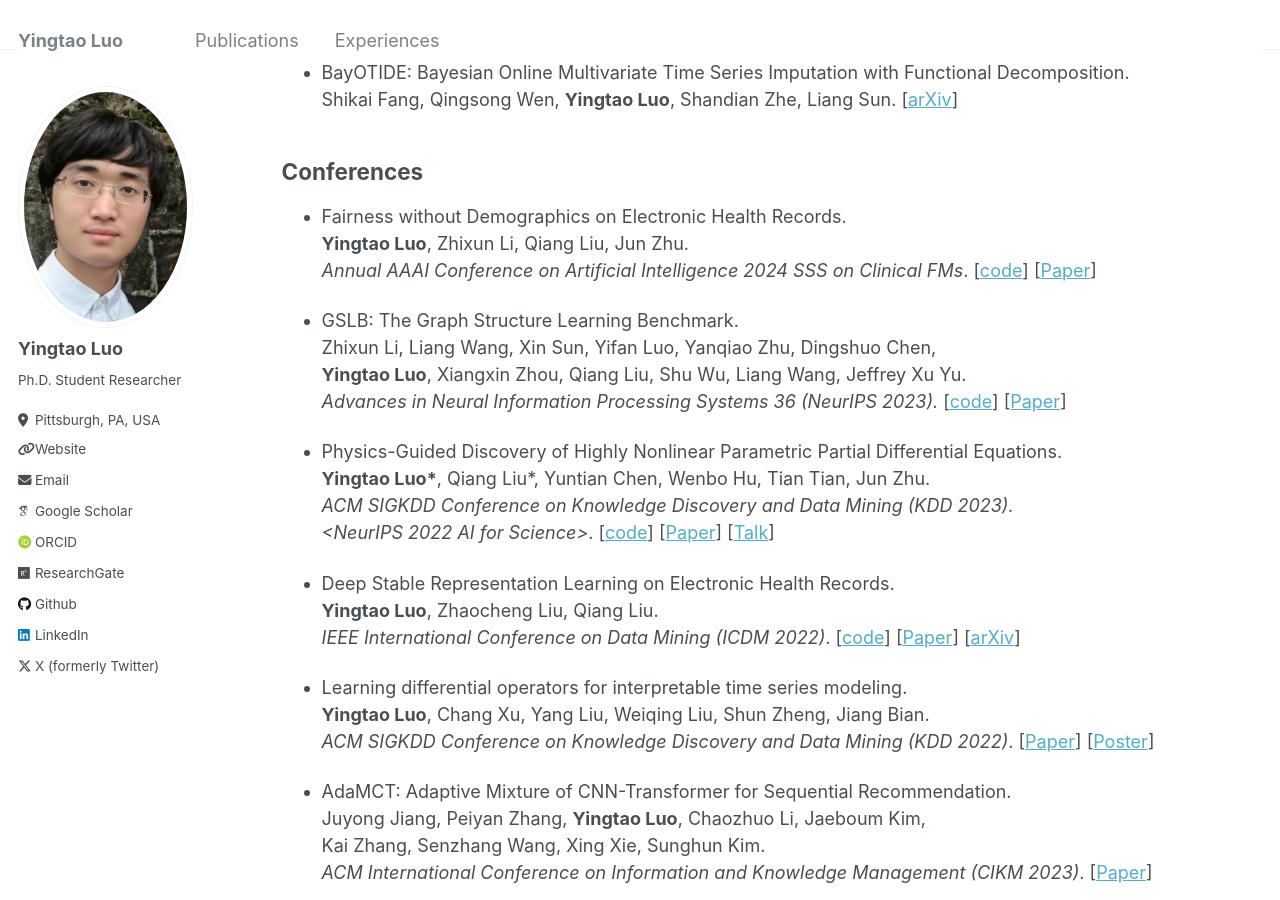
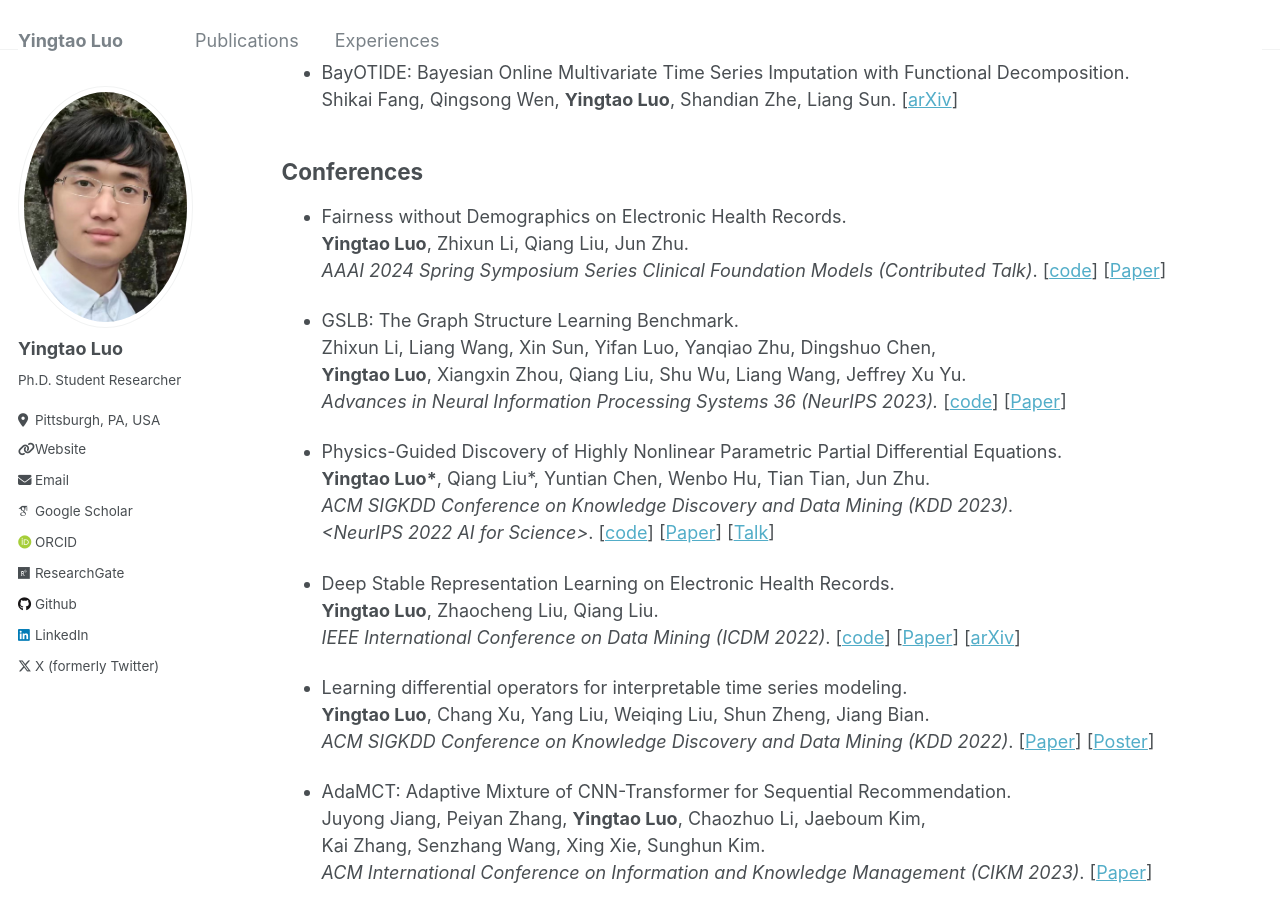
Before and after one commit to yingtaoluo/yingtaoluo.github.io, a Jekyll site: the page built from _pages/publications.md, in a window 1280 px wide and 900 px high, scrolled down 349 px. Built offline with Jekyll 4.4.1, drawn with Linux system fonts in a browser that asks for light colours; some web fonts are replaced.

Commit message:
Update publications.md

```diff
--- a/_pages/publications.md
+++ b/_pages/publications.md
@@ -27,7 +27,7 @@ Shikai Fang, Qingsong Wen, __Yingtao Luo__, Shandian Zhe, Liang Sun.  [[arXiv](h
 
 * Fairness without Demographics on Electronic Health Records.
 __Yingtao Luo__, Zhixun Li, Qiang Liu, Jun Zhu.
-*Annual AAAI Conference on Artificial Intelligence 2024 SSS on Clinical FMs*. [[code](https://github.com/yingtaoluo/Graph-of-Gradient/)] [[Paper](https://openreview.net/forum?id=5NJp8WZ0Dn&referrer=%5BAuthor%20Console%5D(%2Fgroup%3Fid%3DAAAI.org%2F2024%2FSpring_Symposium_Series%2FClinical_FMs%2FAuthors%23your-submissions))]
+*AAAI 2024 Spring Symposium Series Clinical Foundation Models (Contributed Talk)*. [[code](https://github.com/yingtaoluo/Graph-of-Gradient/)] [[Paper](https://openreview.net/forum?id=5NJp8WZ0Dn&referrer=%5BAuthor%20Console%5D(%2Fgroup%3Fid%3DAAAI.org%2F2024%2FSpring_Symposium_Series%2FClinical_FMs%2FAuthors%23your-submissions))]
 
 * GSLB: The Graph Structure Learning Benchmark.
 Zhixun Li, Liang Wang, Xin Sun, Yifan Luo, Yanqiao Zhu, Dingshuo Chen,
```
